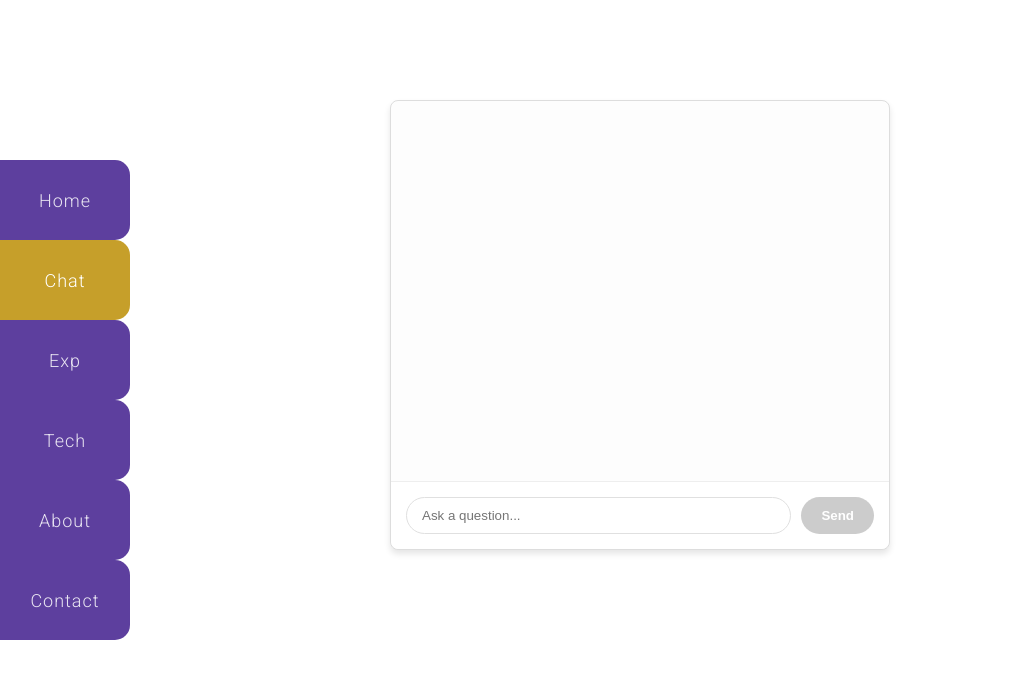
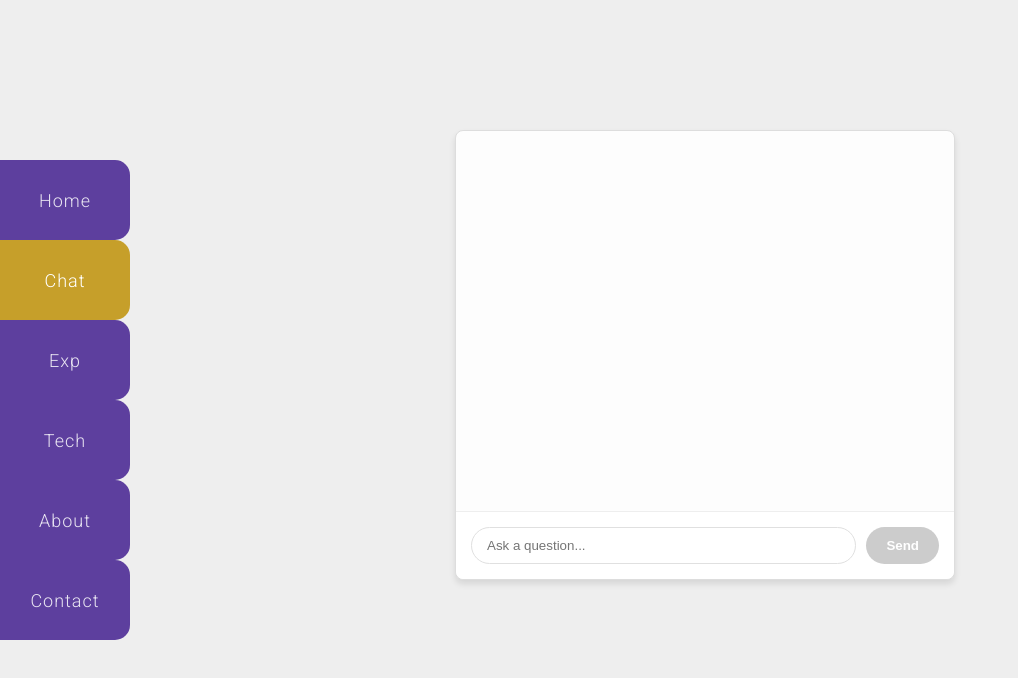
Before and after one commit to coding24seven/portfolio-v2, a React (Vite) app: page /chat in a window 1280 px wide. Shown: the top 678 px of the page, without its empty margins (0-1018 px from the left). Built offline with nearby package versions, Linux system fonts and the light colour scheme; a web font is replaced by a local one.

Commit message:
add css in Chat.tsx

```diff
--- a/src/pages/chat/Chat.tsx
+++ b/src/pages/chat/Chat.tsx
@@ -1,10 +1,33 @@
 import ChatBox from '@/components/chat/ChatBox.tsx';
+import config from '@/helpers/config.ts';
+
+const em = config.em.bind(config);
+
+function getCss() {
+  return {
+    minHeight: '100vh',
+    padding: '11rem 3rem 3rem 16rem',
+    backgroundColor: '#eee',
+    [`@media (max-width: ${em(1100)}em)`]: {
+      padding: '10.7rem 3rem 3rem 3rem',
+    },
+    [`@media (max-width: ${em(650)}em)`]: {
+      padding: '10.7rem 3rem',
+    },
+    [`@media (max-width: ${em(500)}em)`]: {
+      padding: '8.2rem 1rem',
+    },
+    [`@media (max-width: ${em(400)}em)`]: {
+      paddingTop: '7.2rem',
+    },
+  };
+}
 
 export default function Chat(props: { pageTitle: string }) {
   const { pageTitle } = props;
 
   return (
-    <section css={{ marginTop: '100px' }}>
+    <section css={getCss()}>
       <title>{pageTitle}</title>
       <ChatBox />
     </section>
--- a/src/pages/experience/Experience.tsx
+++ b/src/pages/experience/Experience.tsx
@@ -3,7 +3,6 @@
  */
 
 import styled from 'styled-components';
-// import Page from 'page-transition/Page';
 import colors from '@/helpers/colors.ts';
 import ProjectBox from '@/pages/experience/ProjectBox';
 import config from '@/helpers/config.ts';
@@ -48,7 +47,7 @@ const StyledProjectBoxesContainer = styled.div`
   }
 `;
 
-export default function Experience(props) {
+export default function Experience(props: { pageTitle: string }) {
   const { pageTitle } = props;
 
   return (
--- a/src/pages/tech/Tech.tsx
+++ b/src/pages/tech/Tech.tsx
@@ -1,5 +1,4 @@
 import styled from 'styled-components';
-// import Page from 'page-transition/Page';
 import colors from '@/helpers/colors.ts';
 import config from '@/helpers/config.ts';
 
@@ -92,7 +91,7 @@ const StyledTable = styled.table`
   }
 `;
 
-export default function Tech(props) {
+export default function Tech(props: { pageTitle: string }) {
   const { pageTitle } = props;
 
   return (
```
